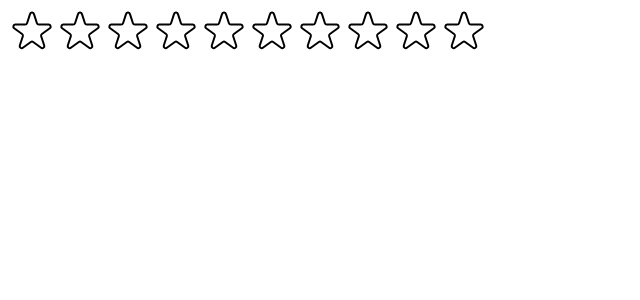
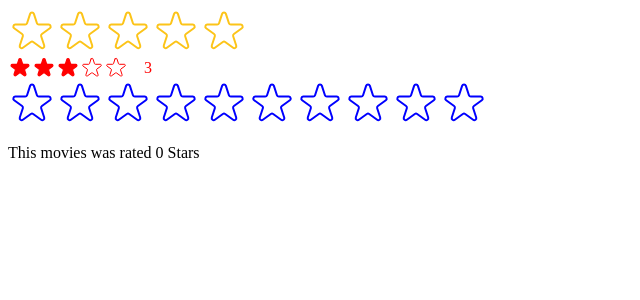
Before and after one commit to npmkael/react-typscript-jounrey, a React app in the folder usepopcorn/: page / in a window 1280 px wide. Shown: the top 300 px of the page, without its empty margins (0-640 px from the left). Built offline with nearby package versions, Linux system fonts and the light colour scheme; the HTML template or start-up script is replaced by a standard one.

Commit message:
improved reausability with props

```diff
--- a/usepopcorn/src/components/StarRating.tsx
+++ b/usepopcorn/src/components/StarRating.tsx
@@ -1,7 +1,5 @@
 import React from "react";
 import { useState } from "react";
-
-interface Props {}
 
 const containerStyle = {
   display: "flex",
@@ -13,24 +11,40 @@
   display: "flex",
 };
 
-const textStyle = {
-  lineHeight: "1",
-  margin: "0",
-};
+interface Props {
+  maxRating?: number;
+  color?: string;
+  size?: number;
+  messages?: string[];
+  defaultRating?: number;
+  onSetRating?: React.Dispatch<React.SetStateAction<number>>;
+}
 
-// interface Props {}
-
-type SetRating = 0 | 1 | 2 | 3 | 4 | 5 | 6 | 7 | 8 | 9 | 10;
-
-const StarRating = ({ maxRating = 5 }: { maxRating?: number }) => {
-  const [rating, setRating] = useState<SetRating>(0);
+const StarRating = ({
+  maxRating = 5,
+  color = "#fcc419",
+  size = 48,
+  messages = [],
+  defaultRating = 0,
+  onSetRating,
+}: Props) => {
+  const [rating, setRating] = useState<number>(defaultRating);
   const [tempRating, setTempRating] = useState<number>(0);
 
   function handleRating(rating: number): void {
     if (rating >= 1 && rating <= 10) {
-      setRating(rating as SetRating);
+      setRating(rating);
+      // handle undefine on onSetRating setter function
+      if (onSetRating) onSetRating(rating);
     }
   }
+
+  const textStyle = {
+    lineHeight: "1",
+    margin: "0",
+    color: color,
+    fontSize: `${size / 1.5}px`,
+  };
 
   return (
     <div style={containerStyle}>
@@ -42,10 +56,16 @@
             isFull={tempRating ? tempRating >= i + 1 : rating >= i + 1}
             onHoverIn={() => setTempRating(i + 1)}
             onHoverOut={() => setTempRating(0)}
+            color={color}
+            size={size}
           />
         ))}
       </div>
-      <p style={textStyle}>{tempRating || rating || ""}</p>
+      <p style={textStyle}>
+        {messages.length === maxRating
+          ? messages[tempRating ? tempRating - 1 : rating - 1]
+          : tempRating || rating || ""}
+      </p>
     </div>
   );
 };
@@ -55,14 +75,23 @@
   isFull: boolean;
   onHoverIn: () => void;
   onHoverOut: () => void;
+  color: string;
+  size: number;
 };
 
-function Star({ onClick, isFull, onHoverIn, onHoverOut }: StarProps) {
+function Star({
+  onClick,
+  isFull,
+  onHoverIn,
+  onHoverOut,
+  color,
+  size,
+}: StarProps) {
   return (
     <span
       style={{
-        height: "48px",
-        width: "48px",
+        height: `${size}px`,
+        width: `${size}px`,
         cursor: "pointer",
         display: "block",
       }}
@@ -74,8 +103,8 @@
         <svg
           xmlns="http://www.w3.org/2000/svg"
           viewBox="0 0 20 20"
-          fill="#000"
-          stroke="#000"
+          fill={color}
+          stroke={color}
         >
           <path d="M9.049 2.927c.3-.921 1.603-.921 1.902 0l1.07 3.292a1 1 0 00.95.69h3.462c.969 0 1.371 1.24.588 1.81l-2.8 2.034a1 1 0 00-.364 1.118l1.07 3.292c.3.921-.755 1.688-1.54 1.118l-2.8-2.034a1 1 0 00-1.175 0l-2.8 2.034c-.784.57-1.838-.197-1.539-1.118l1.07-3.292a1 1 0 00-.364-1.118L2.98 8.72c-.783-.57-.38-1.81.588-1.81h3.461a1 1 0 00.951-.69l1.07-3.292z" />
         </svg>
@@ -84,7 +113,7 @@
           xmlns="http://www.w3.org/2000/svg"
           fill="none"
           viewBox="0 0 24 24"
-          stroke="#000"
+          stroke={color}
         >
           <path
             strokeLinecap="round"
--- a/usepopcorn/src/main.tsx
+++ b/usepopcorn/src/main.tsx
@@ -2,13 +2,30 @@
 import { createRoot } from "react-dom/client";
 // import App from "./App.tsx";
 // import "./index.css";
+import { useState } from "react";
 
 import StarRating from "./components/StarRating.tsx";
+
+function Test() {
+  const [movieRating, setMovieRating] = useState<number>(0);
+
+  return (
+    <div>
+      <StarRating color="blue " maxRating={10} onSetRating={setMovieRating} />
+      <p>This movies was rated {movieRating} Stars</p>
+    </div>
+  );
+}
 
 createRoot(document.getElementById("root")!).render(
   <StrictMode>
     {/* <App /> */}
-    <StarRating maxRating={10} />
-    <StarRating maxRating={0} />
+    <StarRating
+      maxRating={5}
+      messages={["Terrible", "Bad", "Okay", "Good", "Amazing"]}
+    />
+    <StarRating maxRating={5} size={24} color="red" defaultRating={3} />
+
+    <Test />
   </StrictMode>
 );
```
